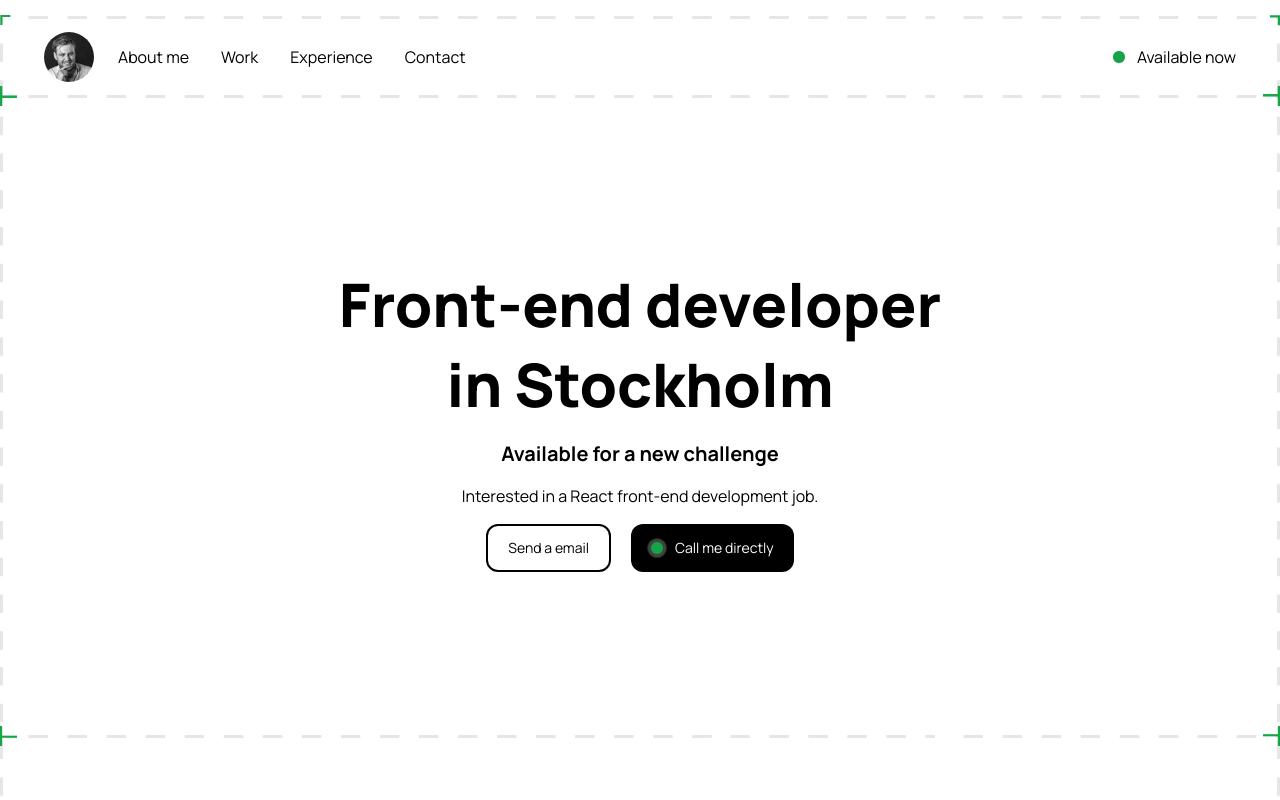
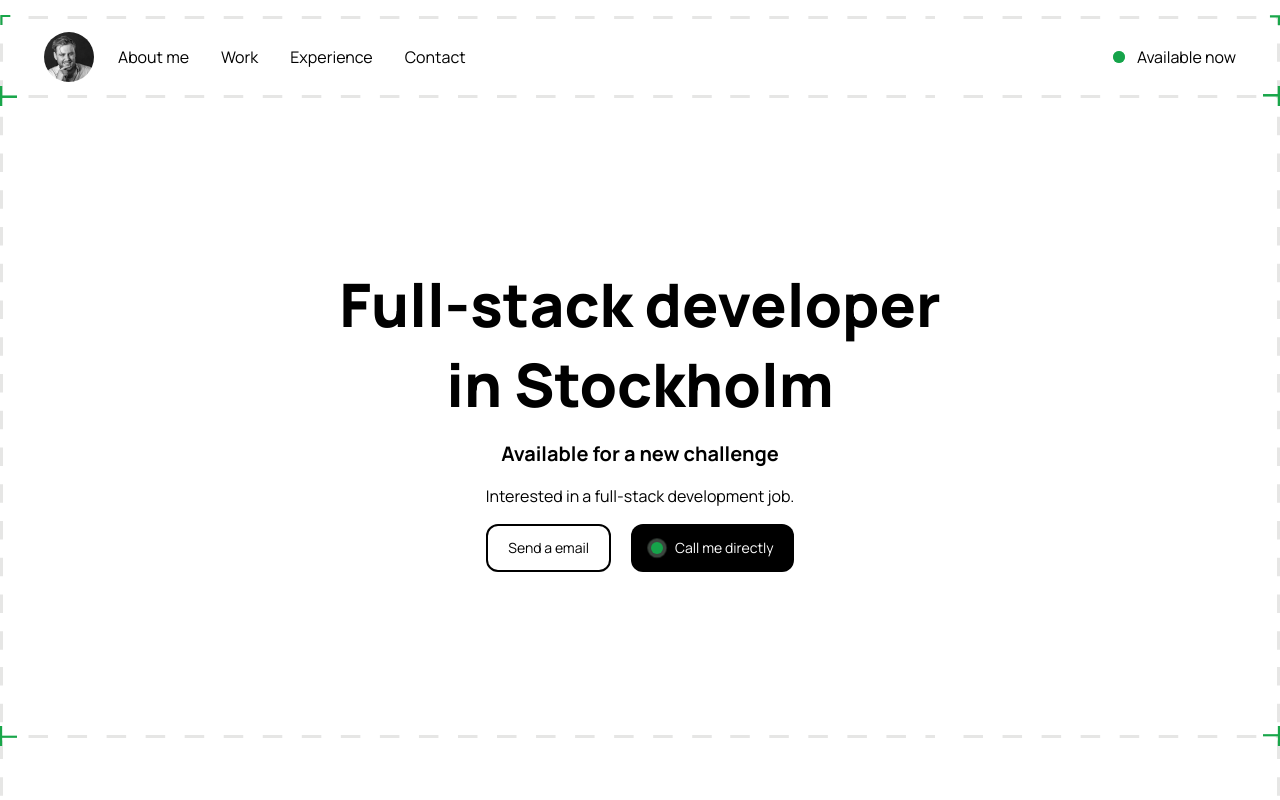
Before and after one commit to Marc-Ruizenaar/portfolio-marc-ruizenaar, a Next.js app: page / in a window 1280 px wide. Shown: the top 800 px of the page. Built offline with nearby package versions, Linux system fonts and the light colour scheme.

Commit message:
Updated frontend to full-stack

```diff
--- a/app/components/AboutMe.jsx
+++ b/app/components/AboutMe.jsx
@@ -14,7 +14,7 @@ export default function AboutMe() {
           src={ProfilePicture}
           height={300}
           width={300}
-          alt="Profile picture Marc Ruizenaar Front-end developer"
+          alt="Profile picture Marc Ruizenaar Full-stack developer"
           loading="eager"
           className="rounded-full"
           srcSet={`${ProfilePicture}?w=150 150w,
--- a/app/components/ItsTime.jsx
+++ b/app/components/ItsTime.jsx
@@ -13,7 +13,7 @@ export default function ItsTime() {
         src={BackgroundImage}
         height={300}
         width={300}
-        alt="Profile picture Marc Ruizenaar Front-end developer"
+        alt="Profile picture Marc Ruizenaar Full-stack developer"
         loading="lazy"
         className="unset-0 absolute -z-10 w-screen object-cover"
       />
--- a/app/components/JumboHeader.jsx
+++ b/app/components/JumboHeader.jsx
@@ -5,7 +5,7 @@ export default function JumboHeader() {
   return (
     <section className="relative flex h-[80vh] flex-col items-center justify-center gap-4 py-5 text-center md:h-[80vh]">
       <h1 className="relative text-3xl font-black leading-[3.2rem] md:text-6xl md:leading-[5rem]">
-        Front-end developer
+        Full-stack developer
         <br />
         in Stockholm
       </h1>
@@ -15,7 +15,7 @@ export default function JumboHeader() {
           Available for a new challenge
         </h2>
       </div>
-      <p>Interested in a React front-end development job.</p>
+      <p>Interested in a full-stack development job.</p>
 
       <div className="flex gap-5">
         <a
--- a/app/components/MyExperience.jsx
+++ b/app/components/MyExperience.jsx
@@ -23,10 +23,10 @@ export default function MyExperience() {
             <span className="pl-2 text-sm font-normal">2019 - jul 2024</span>
           </h4>
           <p className="pl-4">
-            As a former co-owner of this web agency, I mainly focused on leading the
-            design and development team. My role also involved collaborating
-            with our clients, as well as designing and developing custom Wordpress
-            websites and plugins.
+            As a former co-owner of this web agency, I mainly focused on leading
+            the design and development team. My role also involved collaborating
+            with our clients, as well as designing and developing custom
+            Wordpress websites and plugins.
           </p>
 
           <div className="relative mb-3 h-5 w-full">
@@ -64,7 +64,7 @@ export default function MyExperience() {
           </div>
 
           <h4 className="font-bold">
-            Front-end developer
+            Full-stack developer
             <span className="pl-2 text-sm font-normal">2024 - current</span>
           </h4>
           <p className="pl-4">Hyper Island</p>
--- a/app/layout.jsx
+++ b/app/layout.jsx
@@ -8,8 +8,8 @@ const ManRope = Manrope({
 })
 
 export const metadata = {
-  title: "Marc Ruizenaar - Front-end developer",
-  description: "Front-end developer in Stockholm, looking for a new challenge!",
+  title: "Marc Ruizenaar - Full-stack developer",
+  description: "Full-stack developer in Stockholm, looking for a new challenge!",
 };
 
 export default function RootLayout({ children }) {
```
